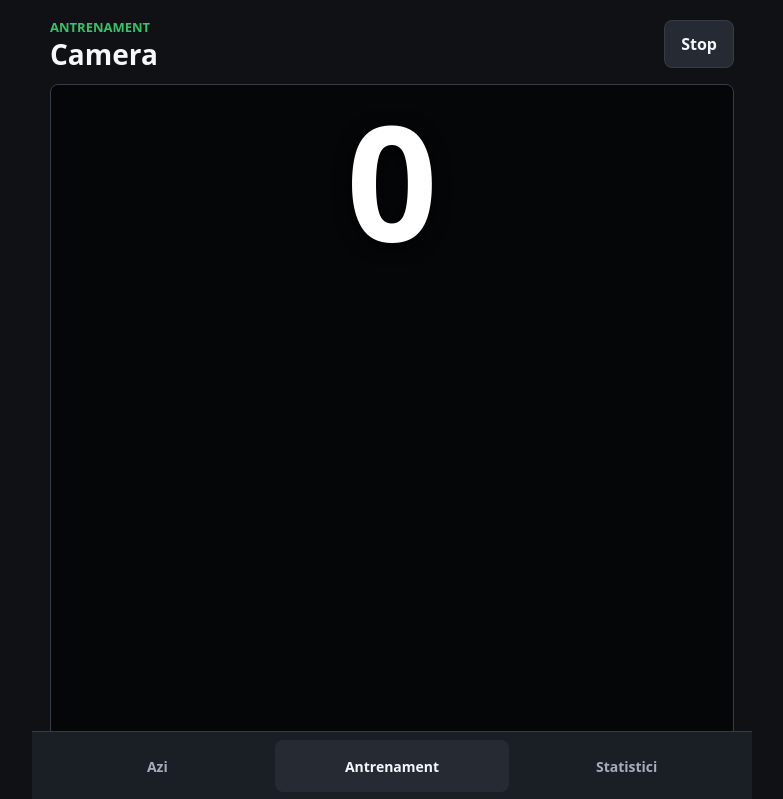
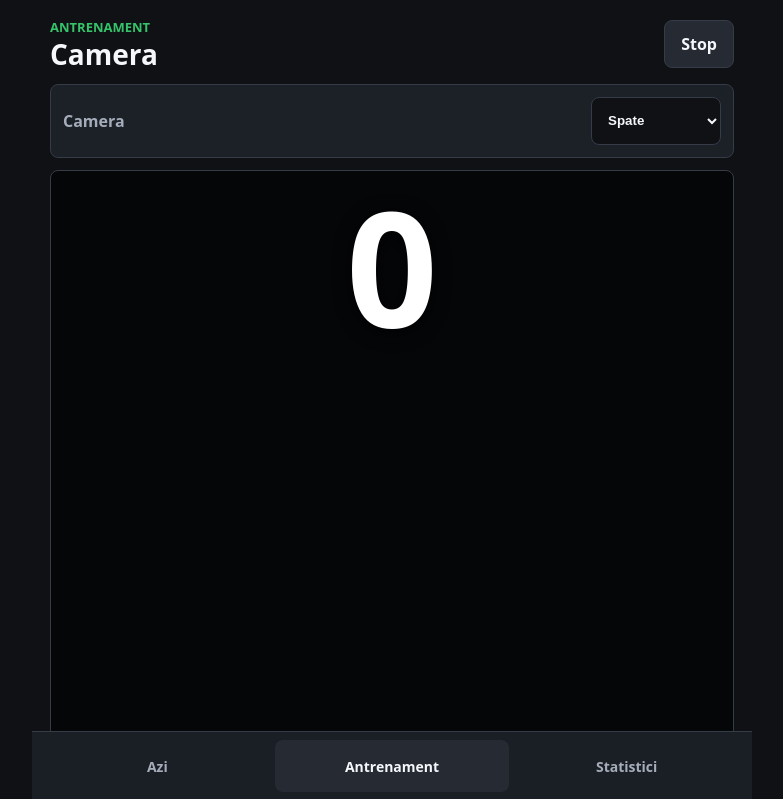
Before and after one commit to edialex30/PushUp, a website with bundled scripts: page public/index.html in a window 1280 px wide. Both pictures are taken after a click on the button "Start antrenament". Shown: the top 799 px of the page, without its empty margins (248-1031 px from the left). Built offline with nearby package versions, Linux system fonts and the light colour scheme; no server answers; files whose address does not match are found by name.

Commit message:
feat: add manual reps and camera controls

```diff
--- a/public/css/style.css
+++ b/public/css/style.css
@@ -146,6 +146,7 @@ h1 {
   grid-template-columns: 1fr 104px auto;
   align-items: center;
   gap: 10px;
+  margin-top: 12px;
   padding: 12px;
   border: 1px solid var(--line);
   border-radius: 8px;
@@ -157,7 +158,8 @@ h1 {
   font-weight: 700;
 }
 
-.goal-editor input {
+.goal-editor input,
+.camera-picker select {
   width: 100%;
   min-height: 48px;
   padding: 0 12px;
@@ -166,6 +168,20 @@ h1 {
   background: var(--bg);
   color: var(--fg);
   font-weight: 800;
+}
+
+.camera-picker {
+  display: grid;
+  grid-template-columns: 1fr 130px;
+  align-items: center;
+  gap: 10px;
+  margin-bottom: 12px;
+  padding: 12px;
+  border: 1px solid var(--line);
+  border-radius: 8px;
+  background: var(--surface);
+  color: var(--muted);
+  font-weight: 700;
 }
 
 .video-wrap {
--- a/public/index.html
+++ b/public/index.html
@@ -31,6 +31,12 @@
         <input id="goal-input" type="number" inputmode="numeric" min="1" value="100" />
         <button id="btn-save-goal" type="submit">Salveaza</button>
       </form>
+
+      <form class="goal-editor" id="manual-reps-form">
+        <label for="manual-reps-input">Flotari azi</label>
+        <input id="manual-reps-input" type="number" inputmode="numeric" min="0" value="0" />
+        <button id="btn-save-reps" type="submit">Actualizeaza</button>
+      </form>
     </section>
 
     <section id="screen-workout" class="screen" aria-labelledby="workout-title">
@@ -41,6 +47,14 @@
         </div>
         <button id="btn-stop" class="secondary" type="button">Stop</button>
       </header>
+
+      <label class="camera-picker" for="camera-mode">
+        Camera
+        <select id="camera-mode">
+          <option value="environment">Spate</option>
+          <option value="user">Fata</option>
+        </select>
+      </label>
 
       <div class="video-wrap">
         <video id="video" playsinline muted></video>
```
